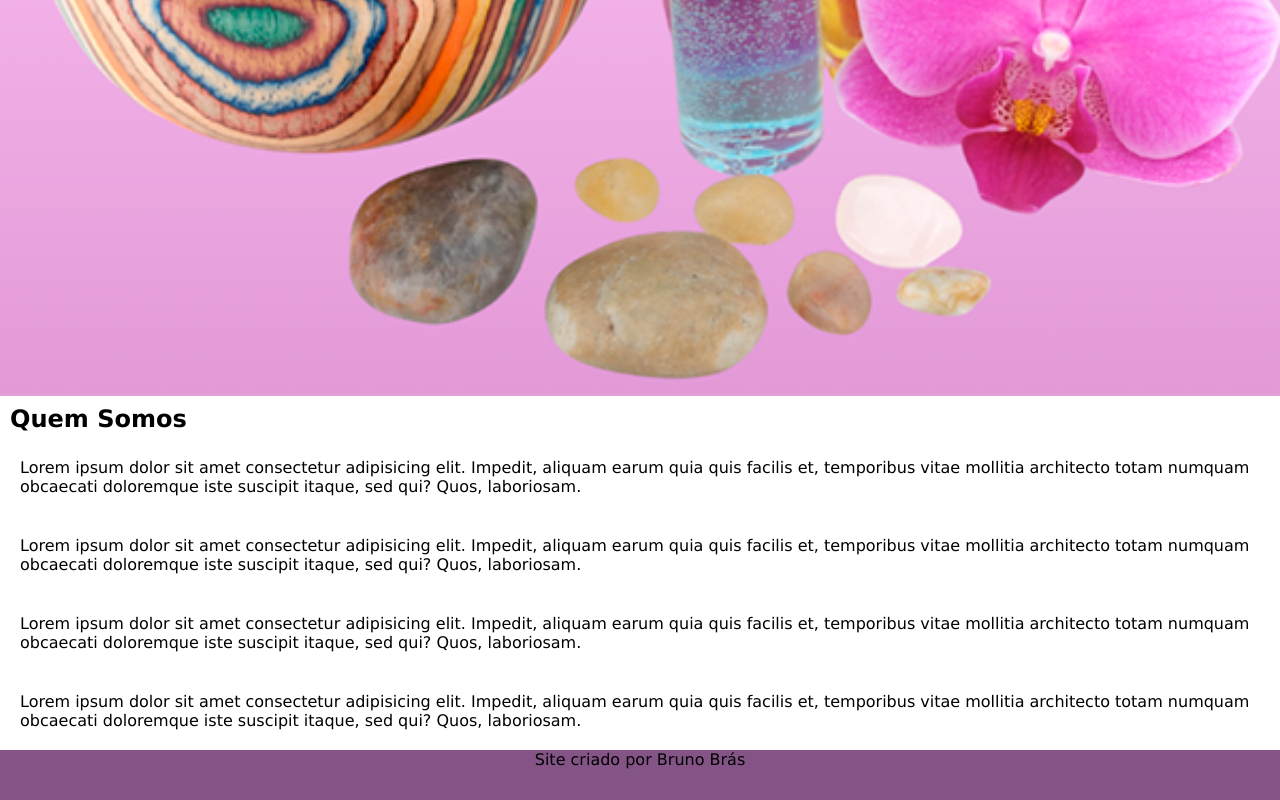
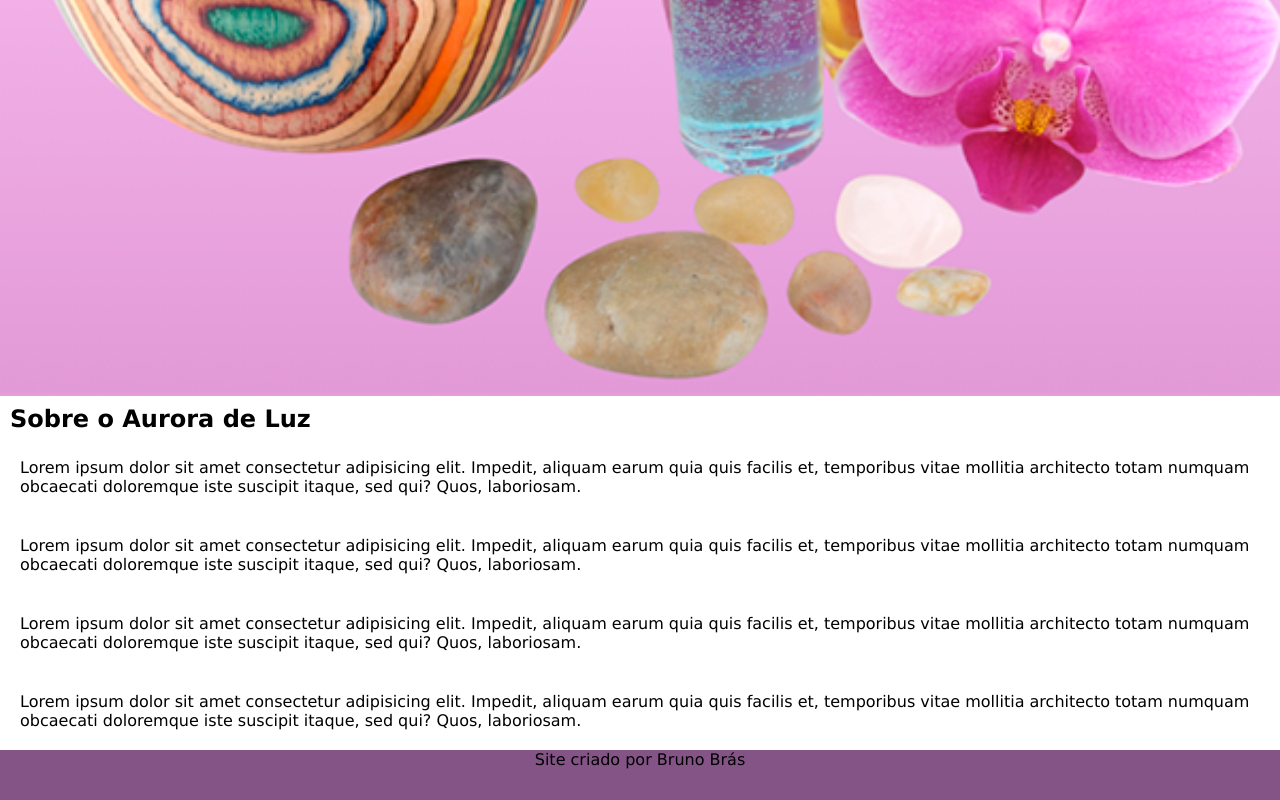
Before and after one commit to bbras81/AuroraDeLuz, a plain HTML site: page index.html in a window 1280 px wide. Shown: the part 723-1523 px from the top of the page. Drawn offline with Linux system fonts and the light colour scheme.

Commit message:
Update index.html

```diff
--- a/index.html
+++ b/index.html
@@ -35,7 +35,7 @@
                 <img src="static/terapiasQuadrado.png" alt="">
             </section>
             <section class="descrição">
-                <h1>Quem Somos</h1>
+                <h1>Sobre o Aurora de Luz</h1>
                 <p>Lorem ipsum dolor sit amet consectetur adipisicing elit. Impedit, aliquam earum quia quis facilis et, temporibus vitae mollitia architecto totam numquam obcaecati doloremque iste suscipit itaque, sed qui? Quos, laboriosam.</p>
                 <p>Lorem ipsum dolor sit amet consectetur adipisicing elit. Impedit, aliquam earum quia quis facilis et, temporibus vitae mollitia architecto totam numquam obcaecati doloremque iste suscipit itaque, sed qui? Quos, laboriosam.</p>
                 <p>Lorem ipsum dolor sit amet consectetur adipisicing elit. Impedit, aliquam earum quia quis facilis et, temporibus vitae mollitia architecto totam numquam obcaecati doloremque iste suscipit itaque, sed qui? Quos, laboriosam.</p>
```
